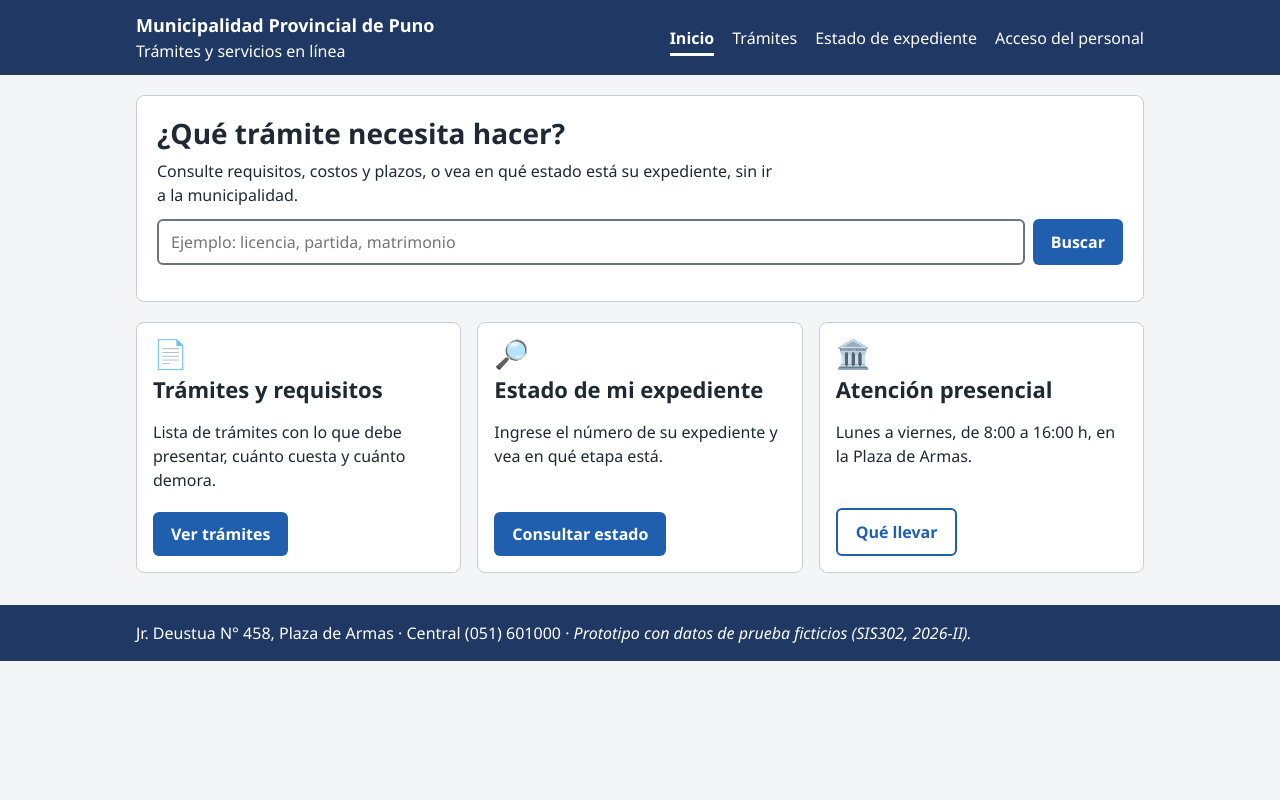
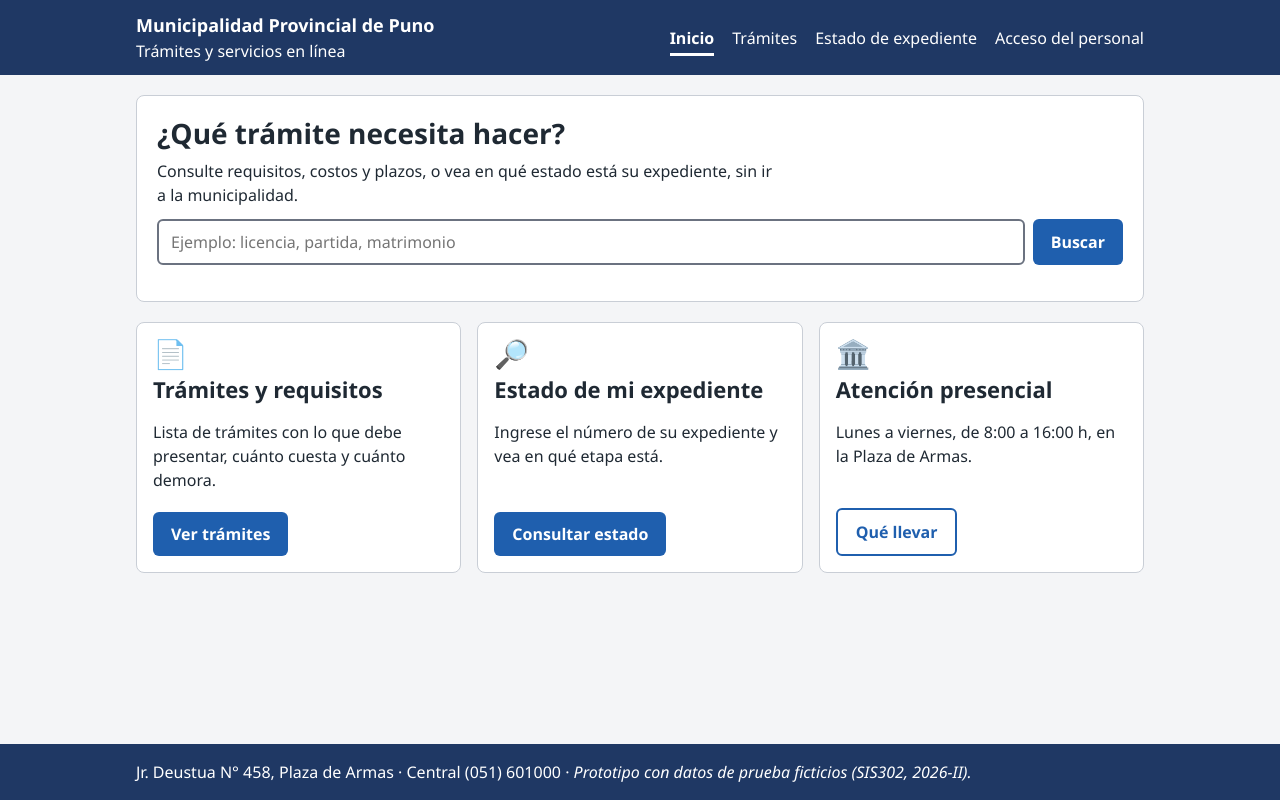
Before and after one commit to omarcalsin/dbp1-muni-puno, a plain HTML site: page index.html in a window 1280 px wide. Drawn offline with Linux system fonts and the light colour scheme.

Commit message:
Pie de página siempre al fondo de la ventana

```diff
--- a/css/estilos.css
+++ b/css/estilos.css
@@ -25,7 +25,12 @@ body {
   line-height: 1.5;
   color: var(--texto);
   background: var(--fondo);
+  /* Pie de página siempre al fondo, aunque la página tenga poco contenido */
+  min-height: 100vh;
+  display: flex;
+  flex-direction: column;
 }
+main { flex: 1 0 auto; width: 100%; }
 a { color: var(--accion); }
 a:focus-visible, button:focus-visible, input:focus-visible, textarea:focus-visible {
   outline: 3px solid var(--accion); outline-offset: 2px;
@@ -100,7 +105,7 @@ input, textarea {
 
 .sesion { background: var(--blanco); border: 1px solid var(--borde); border-radius: 6px; padding: 8px 12px; margin-bottom: 16px; font-size: 16px; }
 
-.pie { background: var(--identidad); color: var(--blanco); font-size: 16px; }
+.pie { background: var(--identidad); color: var(--blanco); font-size: 16px; margin-top: auto; flex-shrink: 0; }
 .pie .contenedor { padding-top: 16px; padding-bottom: 16px; }
 .pie a { color: var(--blanco); }
 .aviso-prueba { font-style: italic; }
```
